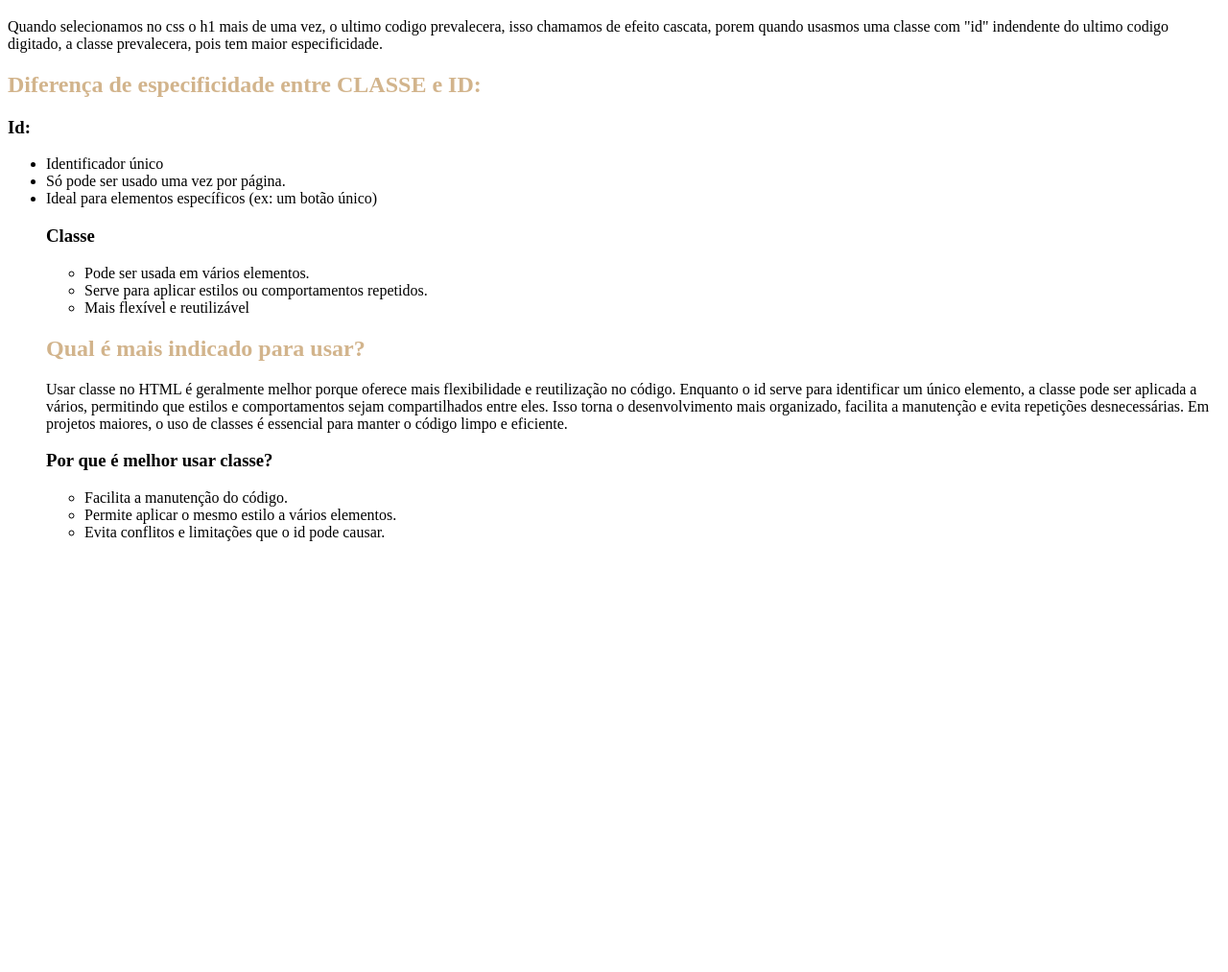
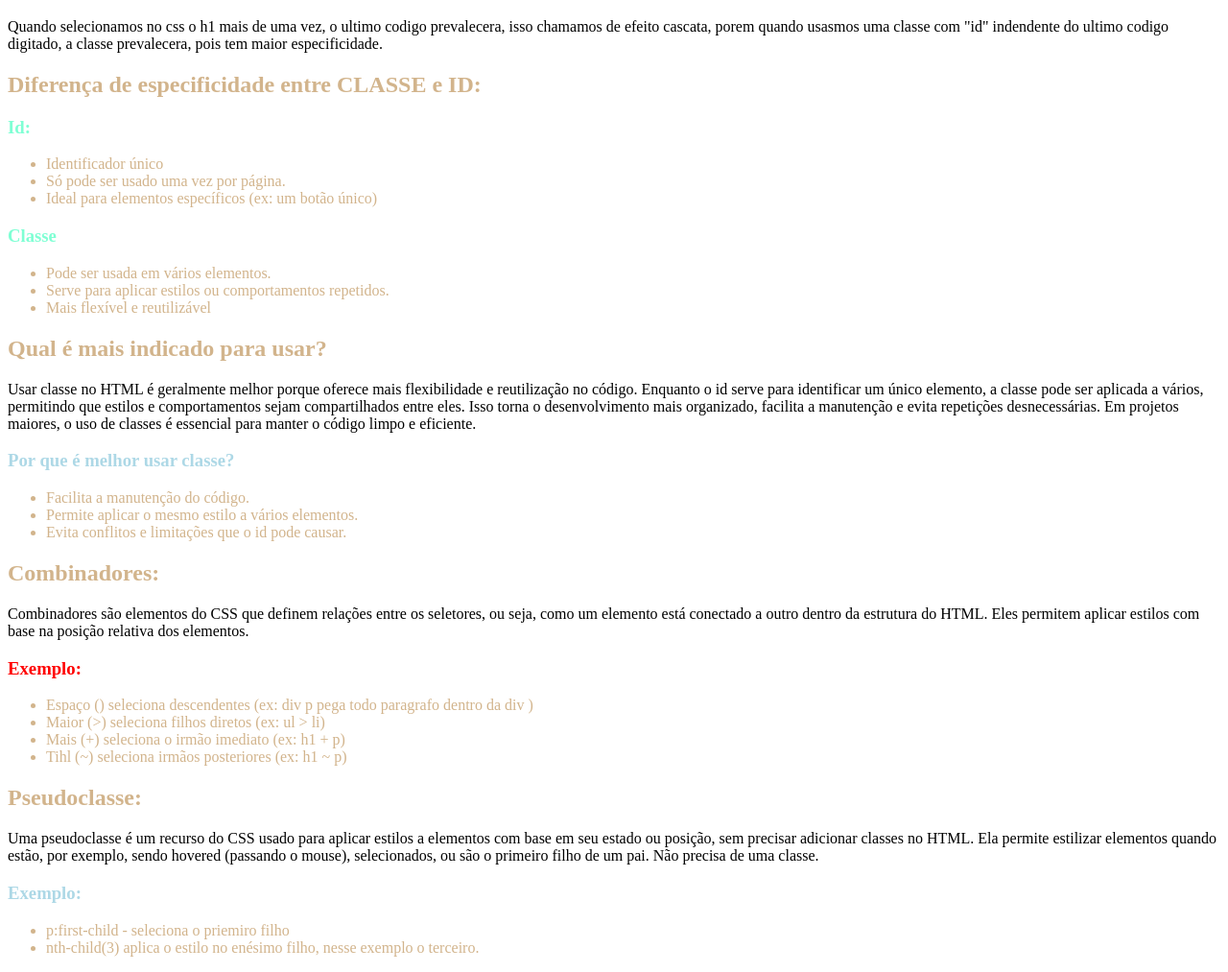
Before and after one commit to Valenbento/atividade.tags.estruturais.3bim, a plain HTML site: page index.html in a window 1280 px wide. Shown: the part 61-1074 px from the top of the page at 96% size. Before the commit the page ends 800 px from the top, so only its background shows below. Drawn offline with Linux system fonts and the light colour scheme.

Commit message:
finalização da 1 parte do projeto, e inicialização da 2 parte.

```diff
--- a/index.html
+++ b/index.html
@@ -11,27 +11,60 @@
   <p> Quando selecionamos no css o h1 mais de uma vez, o ultimo codigo prevalecera, isso chamamos de efeito cascata, porem quando usasmos uma classe com "id" indendente do ultimo codigo digitado, a classe prevalecera, pois tem maior especificidade. </p>
 
   <h2 class=".titulo2">Diferença de especificidade entre CLASSE e ID:</h2>
-  <h3>Id:</h3>
-  <ul>
+  <h3 class="titulo3">Id:</h3>
+<div class="primeira">
+      <ul>
     <li>Identificador único</li>
     <li>Só pode ser usado uma vez por página.</li>
     <li>Ideal para elementos específicos (ex: um botão único)</li>
-  </ol>
+  </ul>
+</div>
   <h3 id="classe-1">Classe</h3>
-  <ul>
+  <div class="primeira">
+    <ul>
     <li>Pode ser usada em vários elementos.</li>
     <li>Serve para aplicar estilos ou comportamentos repetidos.</li>
     <li>Mais flexível e reutilizável</li>
   </ul>
+  </div>
   <h2>Qual é mais indicado para usar?</h2>
   <p>Usar classe no HTML é geralmente melhor porque oferece mais flexibilidade e reutilização no código. Enquanto o id  serve para identificar um único elemento, a classe pode ser aplicada a vários, permitindo que estilos e comportamentos sejam compartilhados entre eles. Isso torna o desenvolvimento mais organizado, facilita a manutenção e evita repetições desnecessárias. Em projetos maiores, o uso de classes é essencial para manter o código limpo e eficiente.
 </p>
 <h3> Por que é melhor usar classe?</h3>
+<div class="primeira">
 <ul>
     <li>Facilita a manutenção do código.</li>
     <li>Permite aplicar o mesmo estilo a vários elementos.</li>
     <li>Evita conflitos e limitações que o id pode causar.</li>
 </ul>
+</div>
+
+<h2>Combinadores:</h2>
+<p>Combinadores são elementos do CSS que definem relações entre os seletores, ou seja, como um elemento está conectado a outro dentro da estrutura do HTML. Eles permitem aplicar estilos com base na posição relativa dos elementos.</p>
+
+
+<div class="primeira">
+    <h3>Exemplo:</h3>
+    <ul>
+    <li>Espaço ()  seleciona descendentes (ex: div p pega todo paragrafo dentro da div )</li>
+    <li> Maior (>) seleciona filhos diretos (ex: ul > li)</li>
+    <li>Mais (+) seleciona o irmão imediato (ex: h1 + p)</li>
+    <li>Tihl (~) seleciona irmãos posteriores (ex: h1 ~ p)</li>
+</ul>
+</div>
+<h2>Pseudoclasse:</h2>
+<p>Uma pseudoclasse é um recurso do CSS usado para aplicar estilos a elementos com base em seu estado ou posição, sem precisar adicionar classes no HTML. Ela permite estilizar elementos quando estão, por exemplo, sendo hovered (passando o mouse), selecionados, ou são o primeiro filho de um pai. Não precisa de uma classe.</p>
+<h3>Exemplo:</h3>
+<div class="primeira">
+    <ul>
+        <li>p:first-child - seleciona o priemiro filho</li>
+        <li>nth-child(3) aplica o estilo no enésimo filho, nesse exemplo o terceiro.</li>
+    </ul>
+</div>
+
+
+
+
 
 
 </body>
--- a/style.css
+++ b/style.css
@@ -1,9 +1,9 @@
-#titulos{
+#titulos {
     color:brown
 }
 
 
-.titulos{
+.titulos {
     color:antiquewhite
 }
 
@@ -11,6 +11,21 @@ h2 {
     color:#D2B48C
 }
 
-#classe-1{
-    color:
+#classe-1 {
+    color:aquamarine
 }
+
+.titulo3{
+    color:aquamarine
+}
+
+h3{
+    color: #ADD8E6
+}
+
+.primeira{
+    color:#D2B48C
+}
+.primeira h3:nth-child(1){
+    color: red
+}
```
